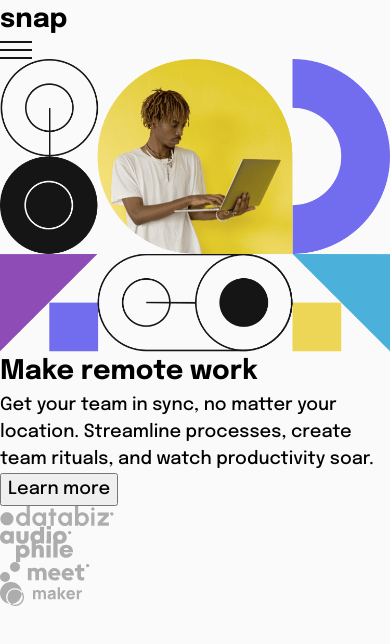
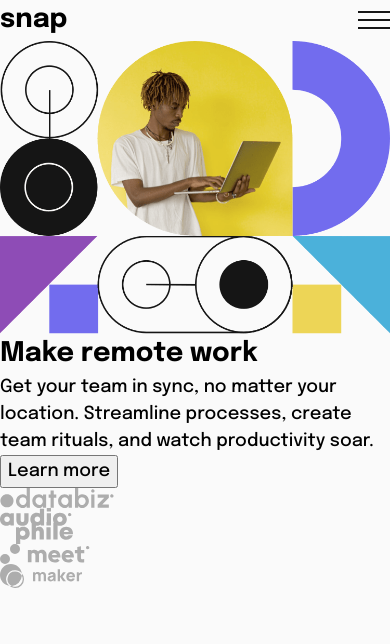
Before and after one commit to SerPet-eng/intro-section-with-dropdown-navigation-main, a React (Vite) app: page / in a window 390 px wide. Shown: the top 644 px of the page. Built offline with nearby package versions, Linux system fonts and the light colour scheme.

Commit message:
Adding `flex` to the navbar(mobile) 💪🛠️

```diff
--- a/src/css/styles.css
+++ b/src/css/styles.css
@@ -1,3 +1,14 @@
+.nav {
+  display: flex;
+}
+.nav .nav__title {
+  margin-right: auto;
+}
+.nav .nav__menu {
+  height: 100%;
+  align-self: center;
+}
+
 body {
   font-family: "Epilogue", sans-serif;
   font-weight: 500;
--- a/src/scss/others/_navbar.scss
+++ b/src/scss/others/_navbar.scss
@@ -0,0 +1,10 @@
+.nav {
+  display: flex;
+  .nav__title {
+    margin-right: auto;
+  }
+  .nav__menu {
+    height: 100%;
+    align-self: center;
+  }
+}
```
Also changed, not shown: 1 other file (tests, documents, lock files or other folders).
